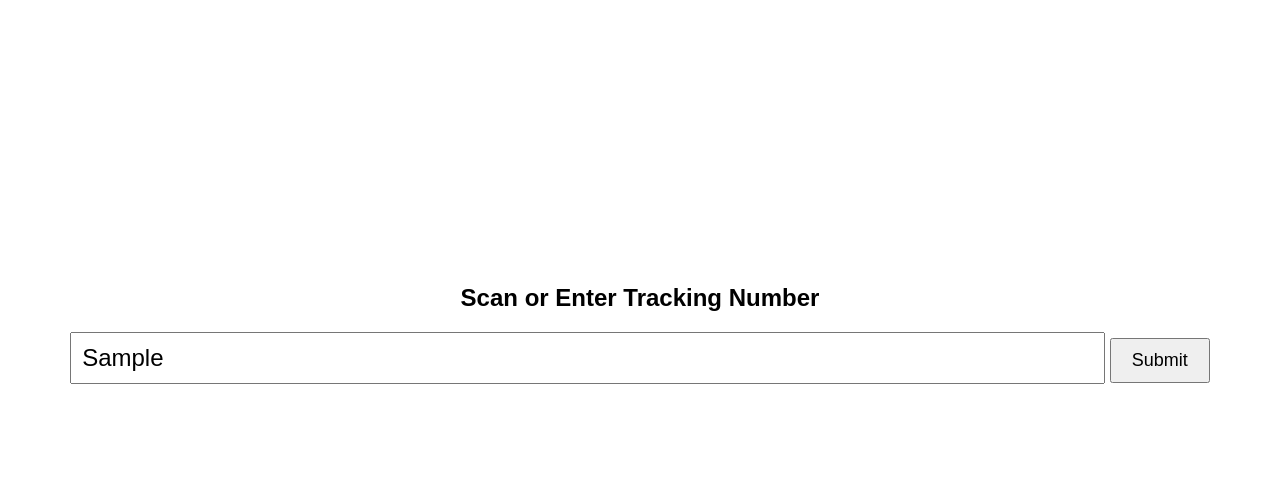
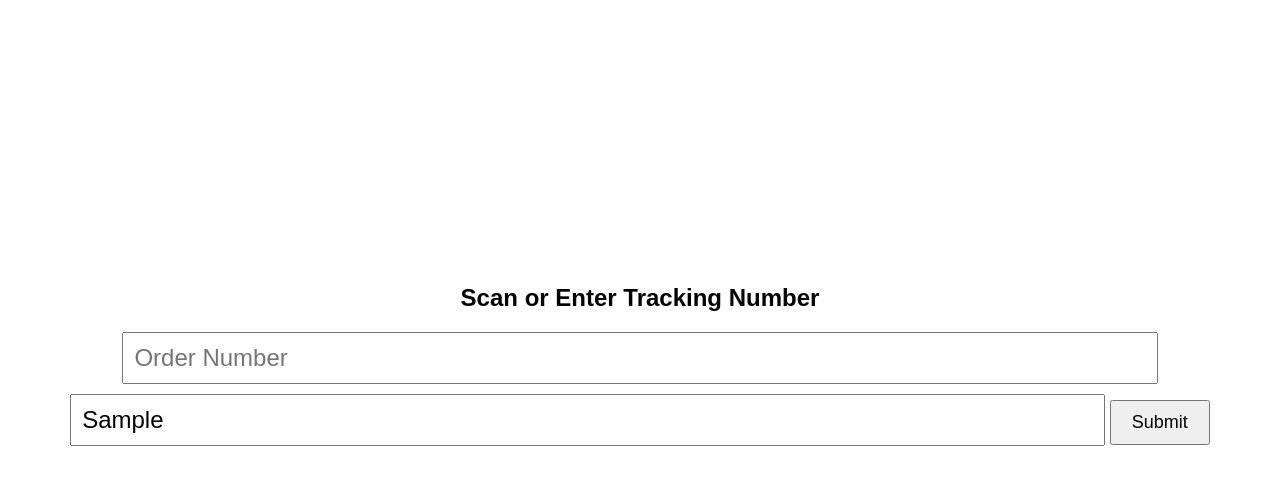
Before and after one commit to tylerh7/warehouse-tracking, a plain HTML site: page tracking_input.html in a window 1280 px wide. Both pictures are taken after typing "Sample" into the empty fields and a click on the button "Submit". Drawn offline with Linux system fonts and the light colour scheme; no server answers.

Commit message:
tracking_input.html

```diff
--- a/tracking_input.html
+++ b/tracking_input.html
@@ -3,40 +3,52 @@
 <head>
     <meta charset="UTF-8">
     <meta name="viewport" content="width=device-width, initial-scale=1.0">
-    <title>Enter Tracking Number</title>
+    <title>Enter Tracking Information</title>
     <style>
         body { font-family: Arial, sans-serif; text-align: center; padding-top: 20%; }
-        input[type="text"] { font-size: 24px; padding: 10px; width: 80%; }
+        input[type="text"] { font-size: 24px; padding: 10px; width: 80%; margin-bottom: 10px; }
         button { font-size: 18px; padding: 10px 20px; }
     </style>
 </head>
 <body>
     <h2>Scan or Enter Tracking Number</h2>
-    <input type="text" id="trackingNumber" autofocus placeholder="Scan here">
+    <input type="text" id="orderNumber" placeholder="Order Number" readonly>
+    <input type="text" id="trackingNumber" placeholder="Tracking Number" autofocus>
     <button onclick="submitTracking()">Submit</button>
 
     <script>
+        // Function to get URL parameters
+        function getUrlParameter(name) {
+            const urlParams = new URLSearchParams(window.location.search);
+            return urlParams.get(name);
+        }
+
+        // Prefill the order number if it exists in the URL
+        document.getElementById("orderNumber").value = getUrlParameter('order_number') || '';
+
+        // Function to submit tracking data
         function submitTracking() {
+            const orderNumber = document.getElementById("orderNumber").value;
             const trackingNumber = document.getElementById("trackingNumber").value;
-            if (trackingNumber) {
+            if (orderNumber && trackingNumber) {
                 fetch("https://hook.eu1.make.com/x1xnxakxbly8a71rnuy8mrk4rqsl6b2g", { // Your Make.com webhook URL
                     method: "POST",
                     headers: {
                         "Content-Type": "application/json"
                     },
-                    body: JSON.stringify({ "tracking_number": trackingNumber })
+                    body: JSON.stringify({ "order_number": orderNumber, "tracking_number": trackingNumber })
                 })
                 .then(response => {
                     if (response.ok) {
                         alert("Tracking Number Submitted");
-                        document.getElementById("trackingNumber").value = ""; // Clear input field after submission
+                        document.getElementById("trackingNumber").value = ""; // Clear tracking field
                     } else {
-                        alert("Error: Tracking number not submitted.");
+                        alert("Error: Tracking information not submitted.");
                     }
                 })
                 .catch(error => alert("Error: " + error));
             } else {
-                alert("Please enter or scan a tracking number.");
+                alert("Tracking number is required.");
             }
         }
     </script>
```
